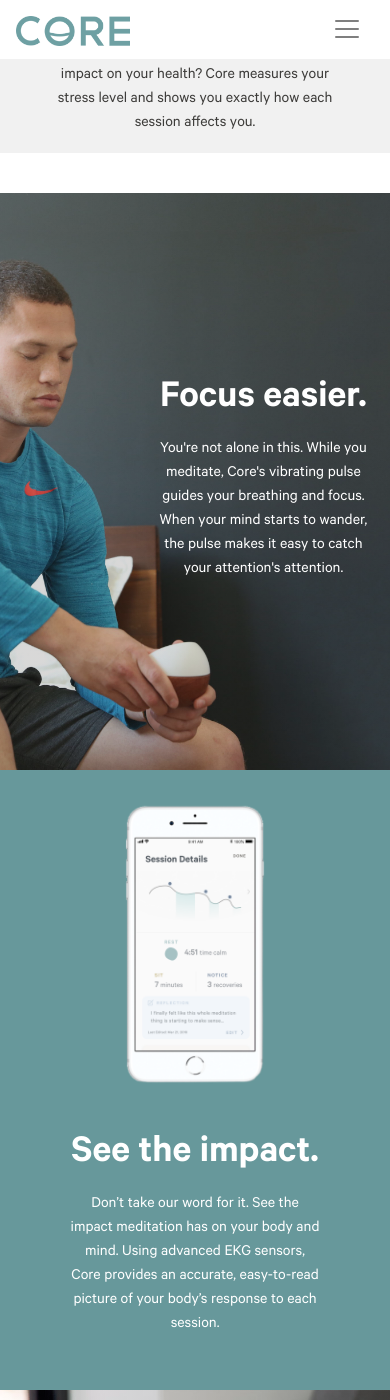
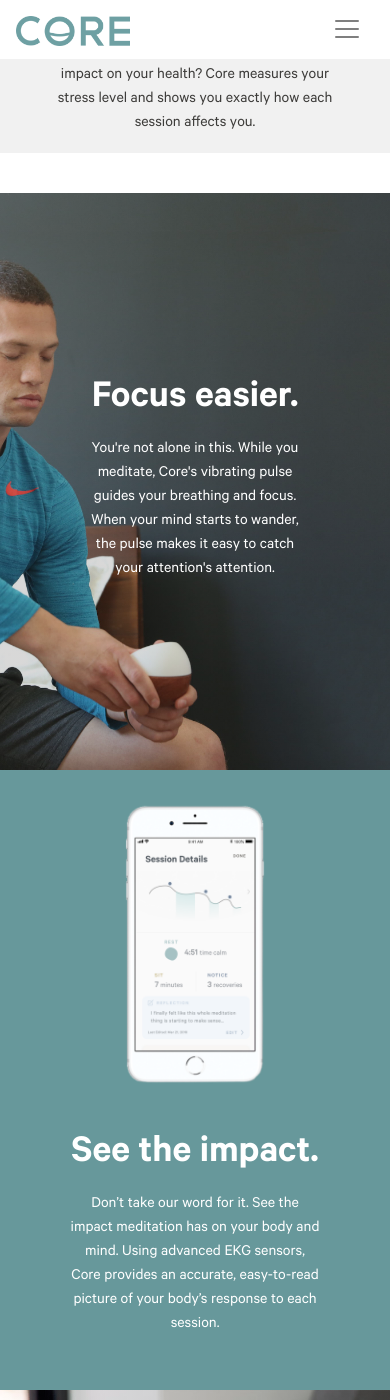
Before and after one commit to bencore/corewellness, a Jekyll site: the page built from index.html, in a window 390 px wide and 1400 px high, scrolled down 1578 px. Built offline with Jekyll 4.4.1, drawn with Linux system fonts in a browser that asks for light colours; nearby versions of some CDN libraries.

Commit message:
Mobile small device tweaks

```diff
--- a/css/main.scss
+++ b/css/main.scss
@@ -275,7 +275,8 @@
 
 @media (max-width: 767.98px) {
   .info-text {
-    margin-left: 38%;
+    /* margin-left: 38%; */
+    margin: auto;
     width: 62%;
   }
 }
@@ -305,7 +306,7 @@
 
 @media (max-width: 767.98px) {
   #pulse-info {
-    background-position: 58% 83%;
+    background-position: 62% 83%;
     background-size: cover;
   }
 }
```
